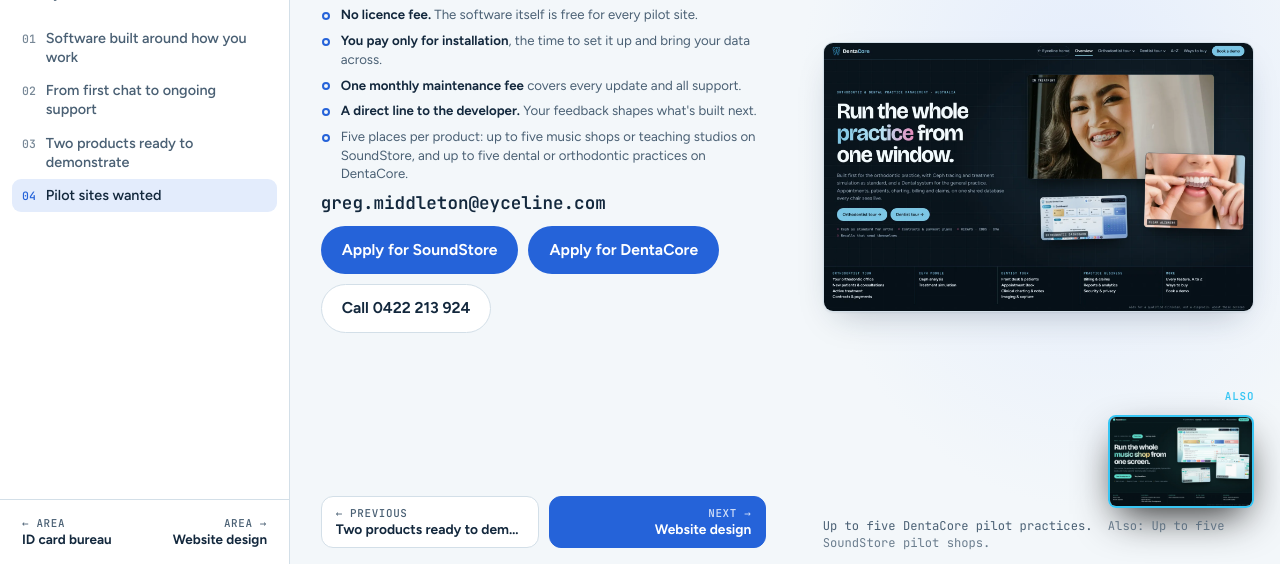
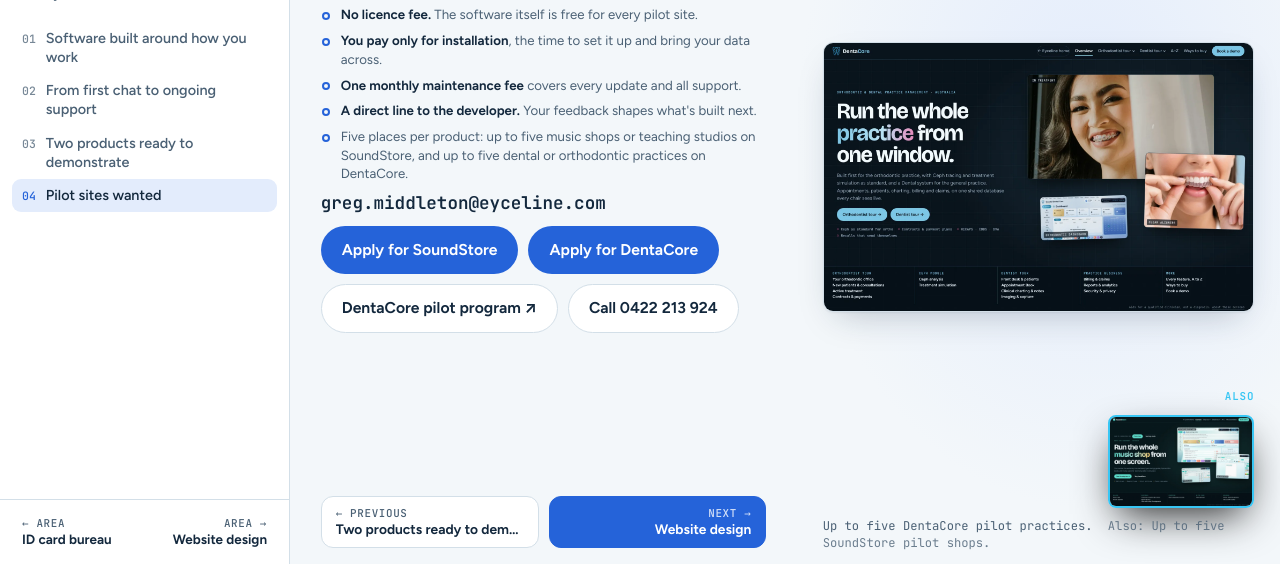
Before and after one commit to gregmiddo/Eyceline, a plain HTML site: page software.html in a window 1280 px wide. Both pictures are taken after a click on the link "Pilot sites wanted". Shown: the part 236-800 px from the top of the page. Drawn offline with Linux system fonts and the light colour scheme.

Commit message:
Add DentaCore pilot program page and links
Co-Authored-By: Claude Opus 5.5 <noreply@anthropic.com>
Claude-Session: https://claude.ai/code/session_01XXcU5rDpR59zLBF7ZQprbG

```diff
--- a/software.html
+++ b/software.html
@@ -85,7 +85,7 @@
     <p class="where">SoundStore and DentaCore</p>
     <p class="intro">SoundStore and DentaCore are new and ready for their first businesses. We're choosing up to five pilot sites for each product, and pilots don't pay for the software licence.</p>
     <ul class="ticks"><li><strong>No licence fee.</strong> The software itself is free for every pilot site.</li><li><strong>You pay only for installation</strong>, the time to set it up and bring your data across.</li><li><strong>One monthly maintenance fee</strong> covers every update and all support.</li><li><strong>A direct line to the developer.</strong> Your feedback shapes what's built next.</li><li>Five places per product: up to five music shops or teaching studios on SoundStore, and up to five dental or orthodontic practices on DentaCore.</li></ul>
-    <div class="extra"><p class="addr">greg.middleton@eyceline.com</p><p class="btns"><a class="btn btn-primary" href="mailto:greg.middleton@eyceline.com?subject=SoundStore%20pilot%20site">Apply for SoundStore</a> <a class="btn btn-primary" href="mailto:greg.middleton@eyceline.com?subject=DentaCore%20pilot%20site">Apply for DentaCore</a> <a class="btn btn-ghost" href="tel:0422213924">Call 0422 213 924</a></p></div>
+    <div class="extra"><p class="addr">greg.middleton@eyceline.com</p><p class="btns"><a class="btn btn-primary" href="mailto:greg.middleton@eyceline.com?subject=SoundStore%20pilot%20site">Apply for SoundStore</a> <a class="btn btn-primary" href="mailto:greg.middleton@eyceline.com?subject=DentaCore%20pilot%20site">Apply for DentaCore</a> <a class="btn btn-ghost" href="https://gregmiddo.github.io/dentacore-site/pilot.html">DentaCore pilot program &#8599;</a> <a class="btn btn-ghost" href="tel:0422213924">Call 0422 213 924</a></p></div>
     <nav class="steps" aria-label="Previous and next">
       <a class="prev" href="#products" data-key="prev"><span>&larr; Previous</span><strong>Two products ready to demonstrate</strong></a>
       <a class="next" href="web-design.html" data-key="next"><span>Next &rarr;</span><strong>Website design</strong></a>
```
Also changed, not shown: dentacore.html (+1 -1 lines).
